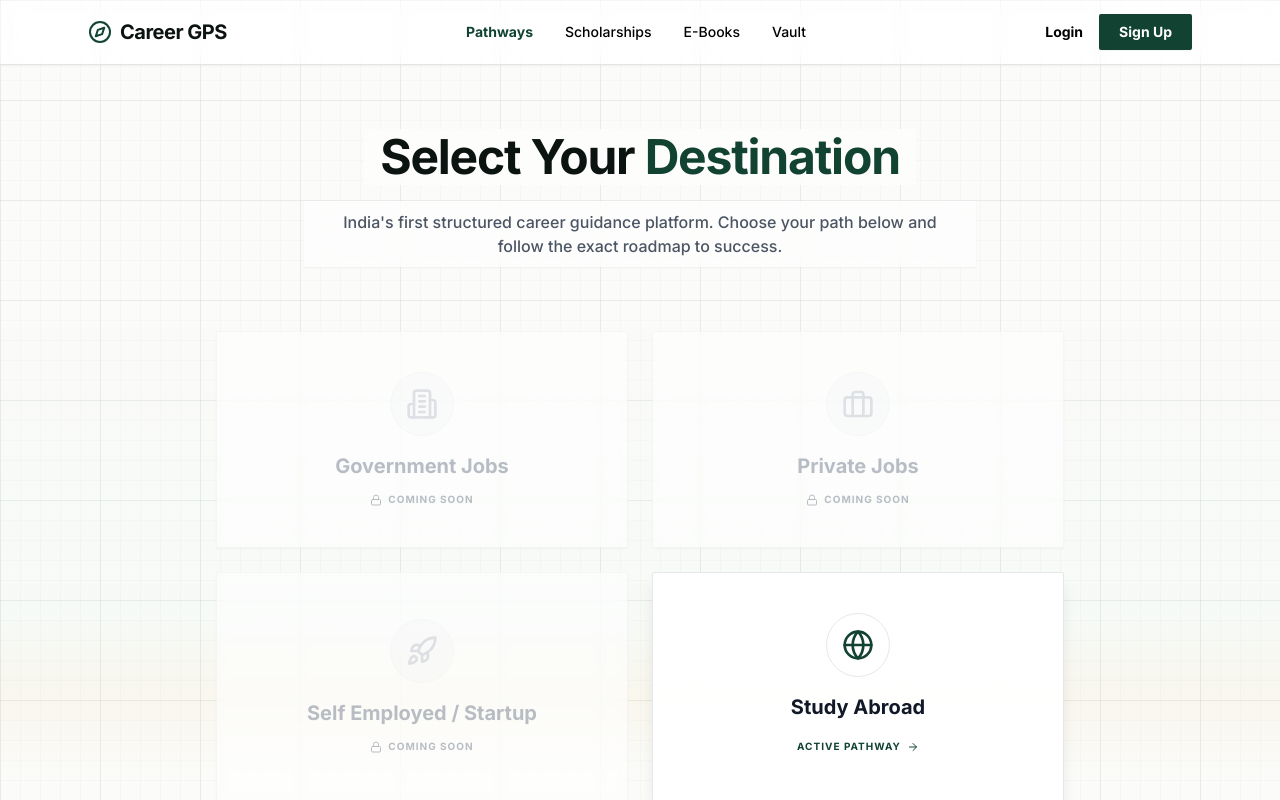
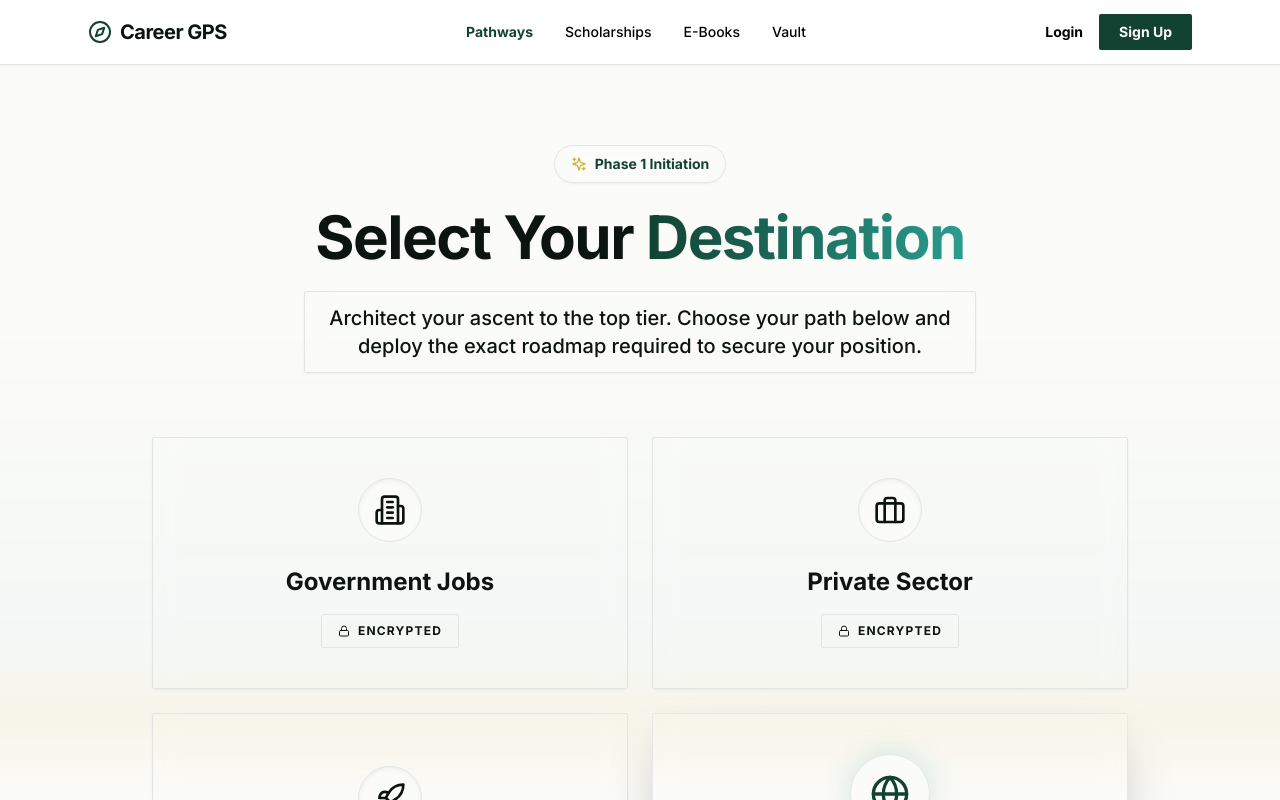
Before and after one commit to SahilDhinwa/Career-gps2.0, a Next.js app: page /pathways in a window 1280 px wide. Shown: the top 800 px of the page. Built offline with nearby package versions, Linux system fonts and the light colour scheme; no server answers.

Commit message:
Refactor PathwaysPage layout and styles

```diff
--- a/app/pathways/page.tsx
+++ b/app/pathways/page.tsx
@@ -1,13 +1,13 @@
 "use client";
 
 import Link from "next/link";
-import { Building2, Briefcase, Rocket, Globe, Lock, ArrowRight } from "lucide-react";
+import { Building2, Briefcase, Rocket, Globe, Lock, ArrowRight, Sparkles } from "lucide-react";
 
 export default function PathwaysPage() {
   return (
-    <div className="min-h-screen bg-[#FBFBF9] relative overflow-hidden flex flex-col items-center justify-center">
+    <div className="min-h-screen bg-background relative overflow-hidden flex flex-col items-center justify-center py-20 transition-colors duration-300">
 
-      {/* THE ARCHITECTURAL BLUEPRINT BACKGROUND */}
+      {/* THE CINEMATIC GRID & SCANNER BACKGROUND */}
       <style dangerouslySetInnerHTML={{__html: `
         .blueprint-container {
           position: fixed;
@@ -21,10 +21,11 @@ export default function PathwaysPage() {
           inset: 0;
           background-size: 100px 100px, 100px 100px, 20px 20px, 20px 20px;
           background-image:
-            linear-gradient(rgba(17, 66, 50, 0.06) 1px, transparent 1px),
-            linear-gradient(90deg, rgba(17, 66, 50, 0.06) 1px, transparent 1px),
-            linear-gradient(rgba(17, 66, 50, 0.02) 1px, transparent 1px),
-            linear-gradient(90deg, rgba(17, 66, 50, 0.02) 1px, transparent 1px);
+            linear-gradient(var(--surface-border) 1px, transparent 1px),
+            linear-gradient(90deg, var(--surface-border) 1px, transparent 1px),
+            linear-gradient(var(--surface-border) 0.5px, transparent 0.5px),
+            linear-gradient(90deg, var(--surface-border) 0.5px, transparent 0.5px);
+          opacity: 0.3;
         }
 
         .scanner-beam {
@@ -36,8 +37,8 @@ export default function PathwaysPage() {
           background: linear-gradient(
             to bottom,
             transparent 0%,
-            rgba(16, 185, 129, 0.02) 40%,
-            rgba(212, 175, 55, 0.06) 50%,
+            rgba(42, 157, 143, 0.03) 40%,
+            rgba(212, 175, 55, 0.08) 50%,
             transparent 60%
           );
           animation: scan 8s linear infinite;
@@ -53,69 +54,82 @@ export default function PathwaysPage() {
       <div className="blueprint-container">
         <div className="blueprint-grid"></div>
         <div className="scanner-beam"></div>
+        {/* Subtle glowing orbs in the background */}
+        <div className="absolute top-1/4 left-1/4 w-96 h-96 bg-primary/10 rounded-full blur-[100px]"></div>
+        <div className="absolute bottom-1/4 right-1/4 w-96 h-96 bg-warning/5 rounded-full blur-[100px]"></div>
       </div>
 
       {/* Layer 2: Foreground Content */}
-      <div className="relative z-10 w-full max-w-4xl px-6 py-16 flex flex-col items-center">
+      <div className="relative z-10 w-full max-w-5xl px-6 flex flex-col items-center">
 
         {/* Header */}
-        <div className="text-center mb-16">
-          <h1 className="font-heading text-4xl md:text-5xl font-bold text-foreground tracking-tight mb-4 bg-white/50 backdrop-blur-sm inline-block px-4 py-1 rounded-sm">
-            Select Your <span className="text-primary">Destination</span>
+        <div className="text-center mb-16 w-full">
+          <div className="inline-flex items-center gap-2 px-4 py-2 rounded-full bg-surface/80 backdrop-blur-md border border-surfaceBorder text-sm font-bold text-primary mb-6 shadow-sm">
+            <Sparkles className="w-4 h-4 text-warning" /> Phase 1 Initiation
+          </div>
+          <h1 className="font-heading text-4xl md:text-6xl font-bold text-foreground tracking-tight mb-6 drop-shadow-sm">
+            Select Your <span className="text-transparent bg-clip-text bg-gradient-to-r from-primary to-success">Destination</span>
           </h1>
-          <p className="text-gray-600 font-medium max-w-2xl mx-auto bg-white/60 backdrop-blur-md py-2 px-4 rounded-sm border border-white/50 shadow-sm">
-            India&apos;s first structured career guidance platform. Choose your path below and follow the exact roadmap to success.
+          <p className="text-lg md:text-xl text-foreground/70 font-medium max-w-2xl mx-auto bg-surface/50 backdrop-blur-md py-3 px-6 rounded-sm border border-surfaceBorder shadow-sm">
+            Architect your ascent to the top tier. Choose your path below and deploy the exact roadmap required to secure your position.
           </p>
         </div>
 
-        {/* 4-Card Grid */}
+        {/* 4-Card Command Center Grid */}
         <div className="grid grid-cols-1 md:grid-cols-2 gap-6 w-full">
 
-          {/* Card 1: Government Jobs (Inactive) */}
-          <div className="bg-white/80 backdrop-blur-sm border border-gray-100 rounded-sm p-10 flex flex-col items-center justify-center text-center shadow-sm opacity-70">
-            <div className="w-16 h-16 bg-gray-50 rounded-full flex items-center justify-center mb-4 border border-gray-100">
-              <Building2 className="w-8 h-8 text-gray-300" />
+          {/* Card 1: Government Jobs (Locked Vault) */}
+          <div className="bg-surface/40 backdrop-blur-md border border-surfaceBorder rounded-sm p-10 flex flex-col items-center justify-center text-center shadow-sm relative overflow-hidden group">
+            <div className="absolute inset-0 bg-foreground/5 opacity-0 group-hover:opacity-100 transition-opacity duration-500"></div>
+            <div className="w-16 h-16 bg-background rounded-full flex items-center justify-center mb-6 border border-surfaceBorder shadow-inner relative z-10">
+              <Building2 className="w-8 h-8 text-foreground/30" />
             </div>
-            <h2 className="font-heading text-xl font-bold text-gray-400 mb-3">Government Jobs</h2>
-            <span className="flex items-center gap-1.5 text-[10px] font-bold uppercase tracking-widest text-gray-400">
-              <Lock className="w-3 h-3" /> Coming Soon
-            </span>
+            <h2 className="font-heading text-2xl font-bold text-foreground/50 mb-4 relative z-10">Government Jobs</h2>
+            <div className="flex items-center gap-2 text-xs font-bold uppercase tracking-widest text-foreground/40 bg-background/50 px-4 py-2 rounded-sm border border-surfaceBorder relative z-10">
+              <Lock className="w-3 h-3" /> Encrypted
+            </div>
           </div>
 
-          {/* Card 2: Private Jobs (Inactive) */}
-          <div className="bg-white/80 backdrop-blur-sm border border-gray-100 rounded-sm p-10 flex flex-col items-center justify-center text-center shadow-sm opacity-70">
-            <div className="w-16 h-16 bg-gray-50 rounded-full flex items-center justify-center mb-4 border border-gray-100">
-              <Briefcase className="w-8 h-8 text-gray-300" />
+          {/* Card 2: Private Jobs (Locked Vault) */}
+          <div className="bg-surface/40 backdrop-blur-md border border-surfaceBorder rounded-sm p-10 flex flex-col items-center justify-center text-center shadow-sm relative overflow-hidden group">
+            <div className="absolute inset-0 bg-foreground/5 opacity-0 group-hover:opacity-100 transition-opacity duration-500"></div>
+            <div className="w-16 h-16 bg-background rounded-full flex items-center justify-center mb-6 border border-surfaceBorder shadow-inner relative z-10">
+              <Briefcase className="w-8 h-8 text-foreground/30" />
             </div>
-            <h2 className="font-heading text-xl font-bold text-gray-400 mb-3">Private Jobs</h2>
-            <span className="flex items-center gap-1.5 text-[10px] font-bold uppercase tracking-widest text-gray-400">
-              <Lock className="w-3 h-3" /> Coming Soon
-            </span>
+            <h2 className="font-heading text-2xl font-bold text-foreground/50 mb-4 relative z-10">Private Sector</h2>
+            <div className="flex items-center gap-2 text-xs font-bold uppercase tracking-widest text-foreground/40 bg-background/50 px-4 py-2 rounded-sm border border-surfaceBorder relative z-10">
+              <Lock className="w-3 h-3" /> Encrypted
+            </div>
           </div>
 
-          {/* Card 3: Self Employed / Startup (Inactive) */}
-          <div className="bg-white/80 backdrop-blur-sm border border-gray-100 rounded-sm p-10 flex flex-col items-center justify-center text-center shadow-sm opacity-70">
-            <div className="w-16 h-16 bg-gray-50 rounded-full flex items-center justify-center mb-4 border border-gray-100">
-              <Rocket className="w-8 h-8 text-gray-300" />
+          {/* Card 3: Self Employed / Startup (Locked Vault) */}
+          <div className="bg-surface/40 backdrop-blur-md border border-surfaceBorder rounded-sm p-10 flex flex-col items-center justify-center text-center shadow-sm relative overflow-hidden group">
+            <div className="absolute inset-0 bg-foreground/5 opacity-0 group-hover:opacity-100 transition-opacity duration-500"></div>
+            <div className="w-16 h-16 bg-background rounded-full flex items-center justify-center mb-6 border border-surfaceBorder shadow-inner relative z-10">
+              <Rocket className="w-8 h-8 text-foreground/30" />
             </div>
-            <h2 className="font-heading text-xl font-bold text-gray-400 mb-3">Self Employed / Startup</h2>
-            <span className="flex items-center gap-1.5 text-[10px] font-bold uppercase tracking-widest text-gray-400">
-              <Lock className="w-3 h-3" /> Coming Soon
-            </span>
+            <h2 className="font-heading text-2xl font-bold text-foreground/50 mb-4 relative z-10">Startup / Founder</h2>
+            <div className="flex items-center gap-2 text-xs font-bold uppercase tracking-widest text-foreground/40 bg-background/50 px-4 py-2 rounded-sm border border-surfaceBorder relative z-10">
+              <Lock className="w-3 h-3" /> Encrypted
+            </div>
           </div>
 
-          {/* Card 4: Study Abroad (Active Link) */}
+          {/* Card 4: Study Abroad (The Active Premium Target) */}
           <Link href="/study-abroad" className="group">
-            <div className="bg-white/95 backdrop-blur-sm border border-primary/50 rounded-sm p-10 flex flex-col items-center justify-center text-center shadow-lg hover:shadow-xl transition-all duration-300 hover:-translate-y-1 h-full cursor-pointer relative overflow-hidden">
-              {/* Subtle hover glow inside the active card */}
-              <div className="absolute inset-0 bg-primary/5 opacity-0 group-hover:opacity-100 transition-opacity"></div>
+            <div className="bg-surface/90 backdrop-blur-md border border-primary/40 rounded-sm p-10 flex flex-col items-center justify-center text-center shadow-2xl hover:shadow-primary/20 transition-all duration-500 transform hover:-translate-y-2 h-full cursor-pointer relative overflow-hidden">
 
-              <div className="w-16 h-16 bg-success/10 rounded-full flex items-center justify-center mb-4 border border-success/20 relative z-10">
-                <Globe className="w-8 h-8 text-primary" />
+              {/* Dynamic Hover Glow Array */}
+              <div className="absolute inset-0 bg-gradient-to-br from-primary/10 via-transparent to-success/10 opacity-0 group-hover:opacity-100 transition-opacity duration-500"></div>
+              <div className="absolute top-0 left-0 w-full h-1 bg-gradient-to-r from-primary to-success transform scale-x-0 group-hover:scale-x-100 transition-transform origin-left duration-500"></div>
+
+              <div className="w-20 h-20 bg-background rounded-full flex items-center justify-center mb-6 border border-primary/30 shadow-[0_0_30px_rgba(42,157,143,0.2)] group-hover:shadow-[0_0_40px_rgba(42,157,143,0.4)] transition-shadow duration-500 relative z-10">
+                <Globe className="w-10 h-10 text-primary" />
               </div>
-              <h2 className="font-heading text-xl font-bold text-gray-900 mb-3 relative z-10">Study Abroad</h2>
-              <span className="flex items-center gap-1.5 text-[10px] font-bold uppercase tracking-widest text-primary bg-primary/10 px-3 py-1.5 rounded-sm relative z-10">
-                Active Pathway <ArrowRight className="w-3 h-3 group-hover:translate-x-1 transition-transform" />
+
+              <h2 className="font-heading text-3xl font-bold text-foreground mb-4 relative z-10">Study Abroad</h2>
+
+              <span className="flex items-center gap-2 text-xs font-bold uppercase tracking-widest text-primary bg-primary/10 px-5 py-2.5 rounded-sm border border-primary/20 shadow-sm relative z-10 group-hover:bg-primary group-hover:text-white transition-colors duration-300">
+                Deploy Pathway <ArrowRight className="w-4 h-4 group-hover:translate-x-1 transition-transform" />
               </span>
             </div>
           </Link>
```
